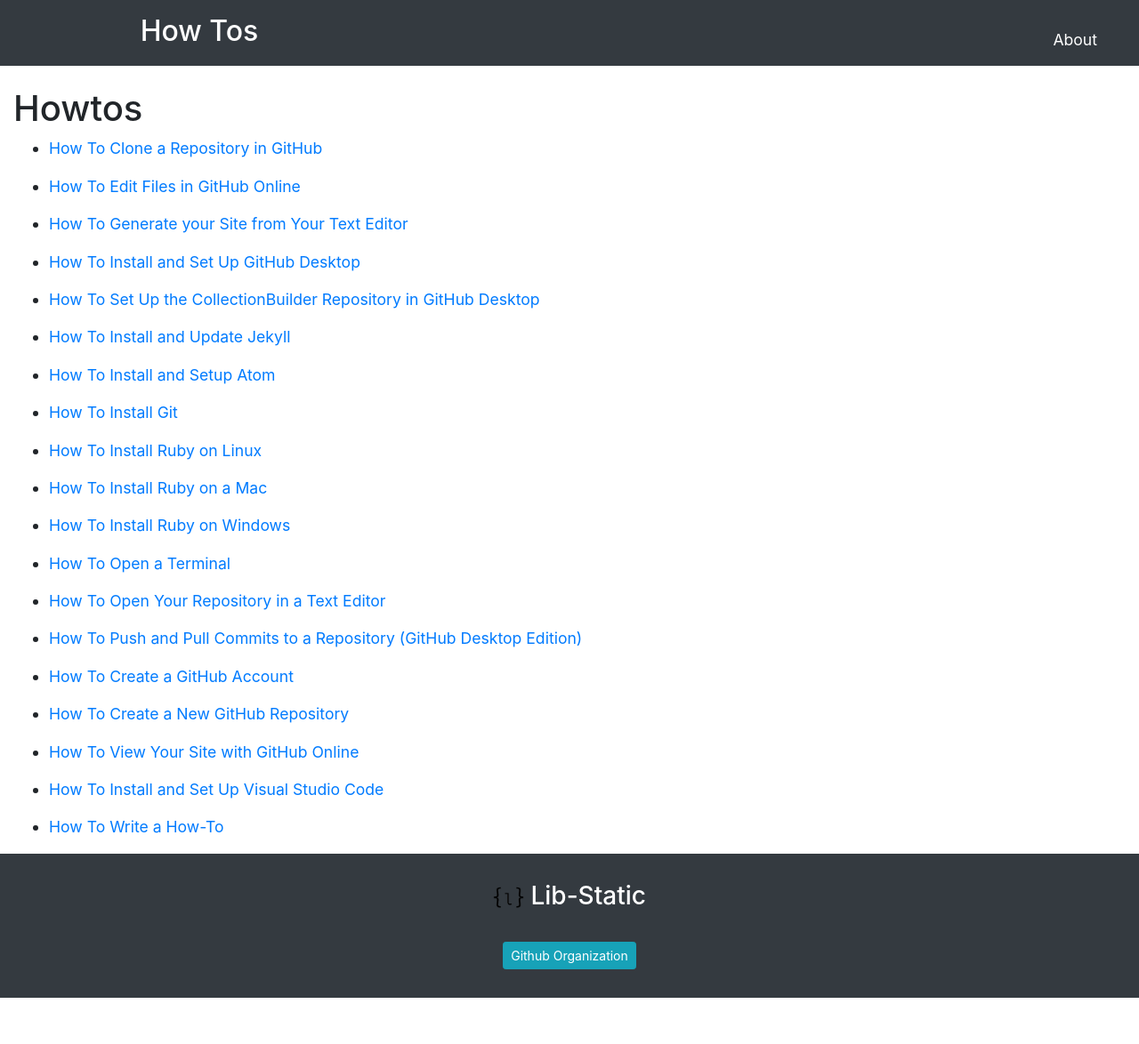
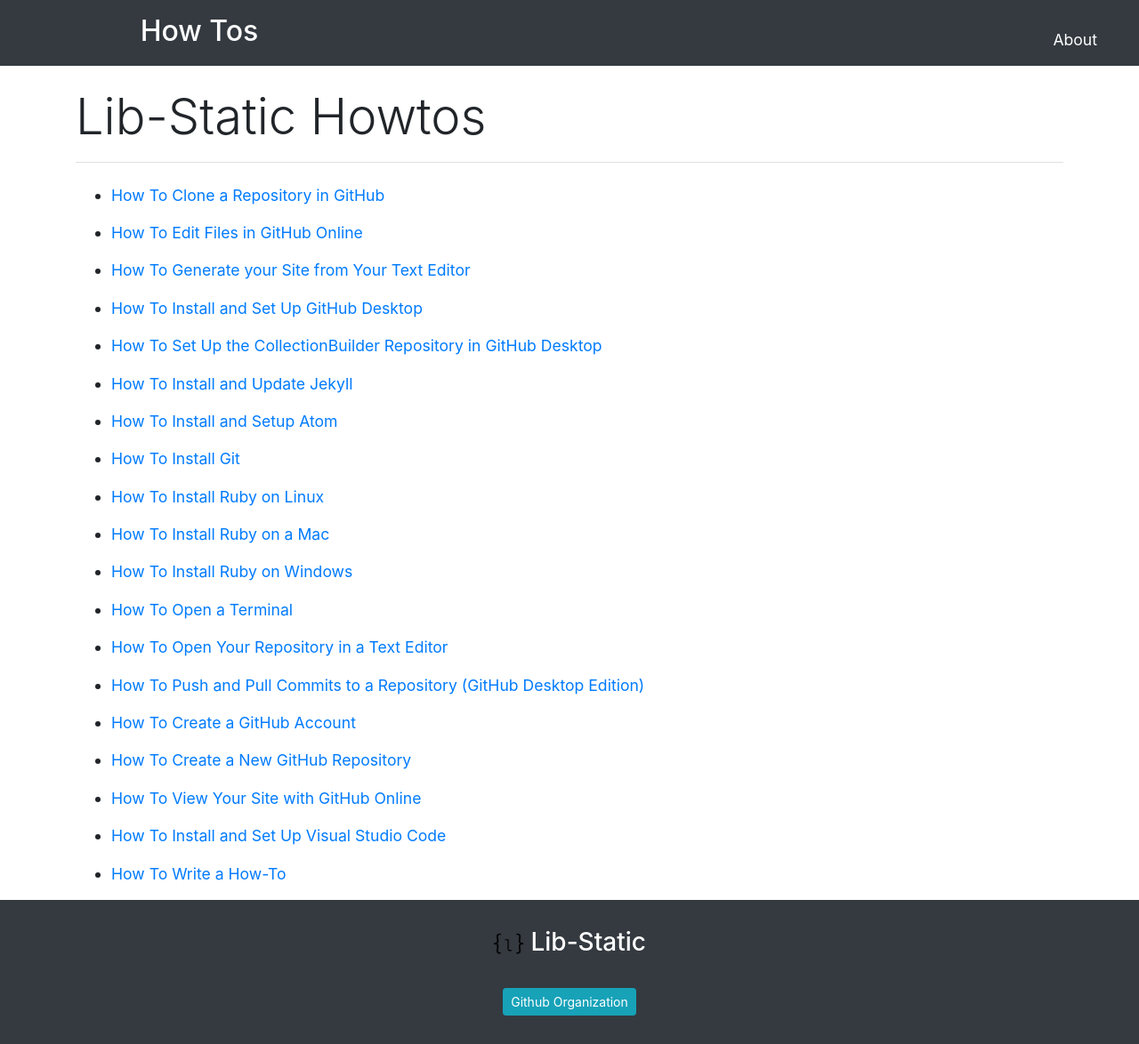
Before and after one commit to lib-static/howto, a Jekyll site: the page built from index.md, in a window 1280 px wide. Shown: the whole page at 89% size. Built offline with Jekyll 4.4.1, drawn with Linux system fonts in a browser that asks for light colours; before the commit the page ends 1122 px from its top, so only the background shows below that.

Commit message:
create page layout

```diff
--- /dev/null
+++ b/_layouts/page.html
@@ -0,0 +1,7 @@
+---
+layout: default
+---
+<div class="container" >
+    <h1 class="display-4 my-4 border-bottom pb-3">{{ page.title }}</h1>
+    {{ content }}
+</div>
--- a/index.md
+++ b/index.md
@@ -1,9 +1,7 @@
 ---
-layout: default
-title: Howtos
+layout: page
+title: Lib-Static Howtos
 ---
-
-# Howtos
 
 {% for h in site.html_pages %}{% if h.layout == "howto" %}
 - [{{ h.title }}]({{ h.url | relative_url }})
```
Also changed, not shown: about.md (added, +8 -0 lines).
